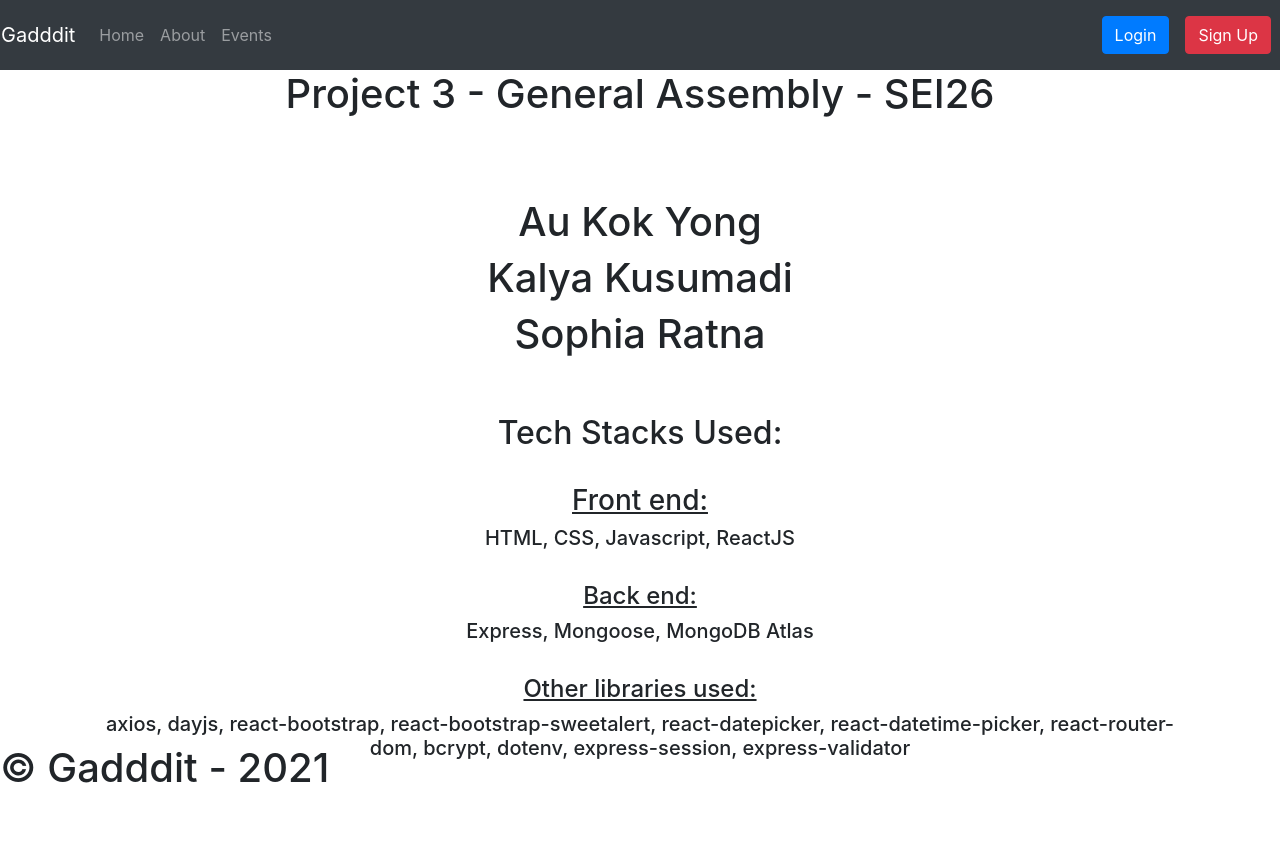
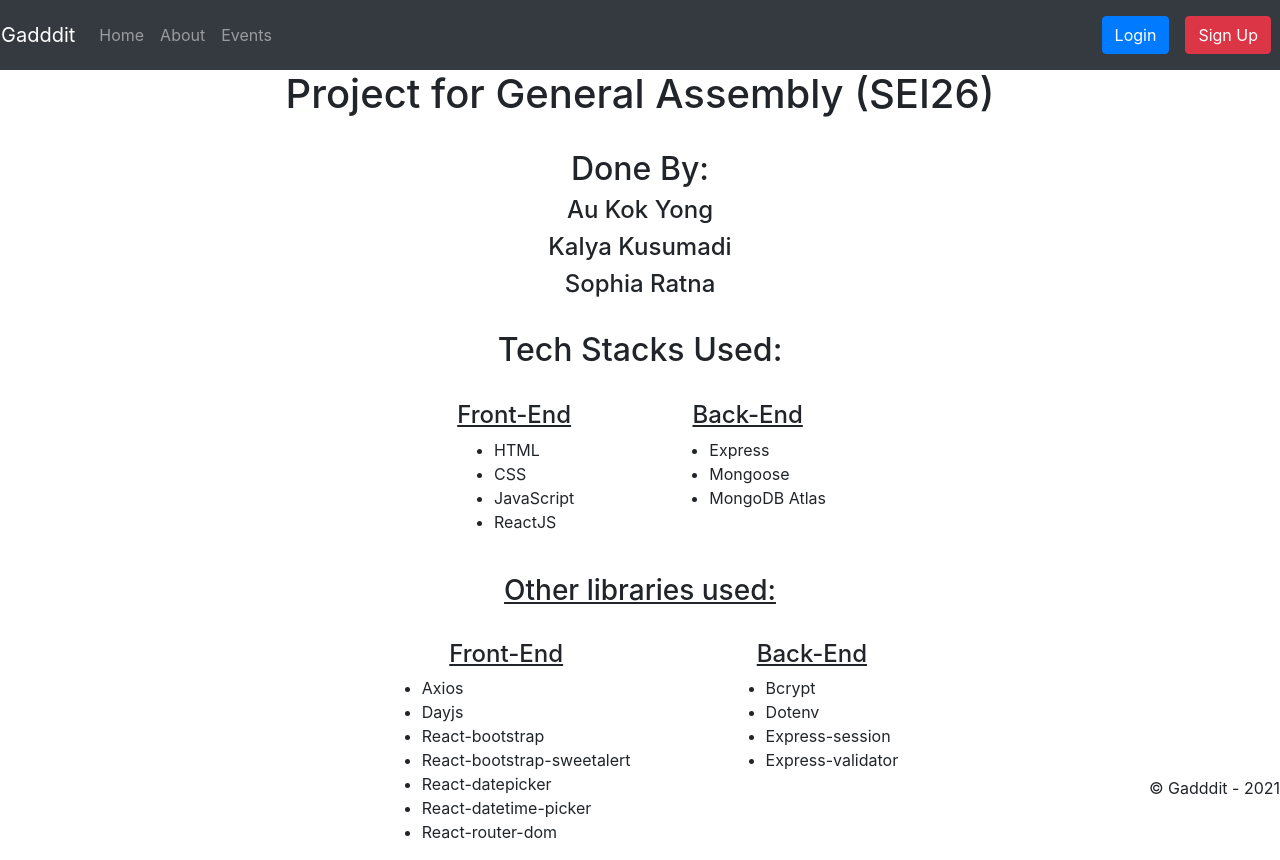
Before and after one commit to kalyak/Gadddit, a React (Create React App) app in the folder client/: page /about in a window 1280 px wide. Before the commit the page ends 800 px from the top, so only its background shows below. Built offline with nearby package versions, Linux system fonts and the light colour scheme; no server answers.

Commit message:
amend styling

```diff
--- a/client/src/App.css
+++ b/client/src/App.css
@@ -1,5 +1,9 @@
 .App {
   text-align: center;
+}
+
+body {
+  overflow-x: hidden;
 }
 
 .App-logo {
--- a/client/src/components/pages/main-about.js
+++ b/client/src/components/pages/main-about.js
@@ -1,43 +1,112 @@
-import { Container } from "react-bootstrap";
+import { Container, Row, Col } from "react-bootstrap";
 
 const About = () => {
   return (
-    <>
     <Container>
-        <h1 className="text-center">Project 3 - General Assembly - SEI26</h1>
+      <Row className="justify-content-md-center">
+        <Col>
+          <h1 className="text-center">Project for General Assembly (SEI26)</h1>
           <br />
+          <h2 className="text-center">Done By:</h2>
+          <h4 className="text-center">Au Kok Yong</h4>
+          <h4 className="text-center">Kalya Kusumadi</h4>
+          <h4 className="text-center"> Sophia Ratna</h4>
+        </Col>
+      </Row>
       <br />
+
+      <Row className="justify-content-md-center">
+        <h2 className="text-center">Tech Stacks Used:</h2>
+      </Row>
       <br />
-        <h1 className="text-center">Au Kok Yong</h1>
-        <h1 className="text-center">Kalya Kusumadi</h1>
-        <h1 className="text-center"> Sophia Ratna</h1>
-        <br />
-        <br />
-        <h2 className="text-center">Tech Stacks Used:</h2>
+      <Row className="justify-content-md-center">
+        <Col sm="auto">
+          <Row className="justify-content-md-center">
+            <h4 style={{ textDecoration: "underline", textAlign: "center" }}>
+              Front-End
+            </h4>
+          </Row>
+          <Row className="justify-content-md-center">
+            <ul>
+              <li>HTML</li>
+              <li>CSS</li>
+              <li>JavaScript</li>
+              <li>ReactJS</li>
+            </ul>
+          </Row>
+        </Col>
+        <Col sm={1}></Col>
+        <Col sm="auto">
+          <Row className="justify-content-md-center">
+            <h4 style={{ textDecoration: "underline", textAlign: "center" }}>
+              Back-End
+            </h4>
+          </Row>
+          <Row className="justify-content-md-center">
+            <ul>
+              <li>Express</li>
+              <li>Mongoose</li>
+              <li>MongoDB Atlas</li>
+            </ul>
+          </Row>
+        </Col>
+      </Row>
       <br />
       <h3 style={{ textDecoration: "underline", textAlign: "center" }}>
-          Front end:
+        Other libraries used:
       </h3>
-        <h5 className="text-center">HTML, CSS, Javascript, ReactJS</h5>
       <br />
+
+      <Row className="justify-content-md-center">
+        <Col sm="auto">
+          <Row className="justify-content-md-center">
             <h4 style={{ textDecoration: "underline", textAlign: "center" }}>
-          Back end:
+              Front-End
             </h4>
-        <h5 className="text-center">Express, Mongoose, MongoDB Atlas</h5>
-        <br />
+          </Row>
+          <Row className="justify-content-md-center">
+            <ul>
+              <li>Axios</li>
+              <li>Dayjs</li>
+              <li>React-bootstrap</li>
+              <li>React-bootstrap-sweetalert</li>
+              <li>React-datepicker</li>
+              <li>React-datetime-picker</li>
+              <li>React-router-dom</li>
+            </ul>
+          </Row>
+        </Col>
+        <Col sm={1}></Col>
+        <Col sm="auto">
+          <Row className="justify-content-md-center">
             <h4 style={{ textDecoration: "underline", textAlign: "center" }}>
-          Other libraries used:
+              Back-End
             </h4>
-        <h5 className="text-center">
-          axios, dayjs, react-bootstrap, react-bootstrap-sweetalert,
-          react-datepicker, react-datetime-picker, react-router-dom, bcrypt,
-          dotenv, express-session, express-validator
-        </h5>
+          </Row>
+          <Row className="justify-content-md-center">
+            <ul>
+              <li>Bcrypt</li>
+              <li>Dotenv</li>
+              <li>Express-session</li>
+              <li>Express-validator</li>
+            </ul>
+          </Row>
+        </Col>
+      </Row>
+
+      <Row className="justify-content-md-center">
+        <footer
+          style={{
+            position: "fixed",
+            bottom: "0",
+            width: "100%",
+            textAlign: "right",
+          }}
+        >
+          &copy; Gadddit - 2021
+        </footer>
+      </Row>
     </Container>
-      <footer style={{ position: "fixed", bottom: "0", width: "100%" }}>
-        <h1>&copy; Gadddit - 2021</h1>
-      </footer>
-    </>
   );
 };
 
--- a/client/src/components/route/route-main.js
+++ b/client/src/components/route/route-main.js
@@ -19,7 +19,7 @@ const MainRoute = ({ setLoggedIn }) => {
         bg="dark"
         variant="dark"
         sticky="top"
-        className="d-flex row align-items-center"
+        className="row align-items-center"
       >
         <Navbar.Brand href="/">Gadddit</Navbar.Brand>
         <Nav className="mr-auto">
```
Lines whose indentation alone changed are shown as unchanged.
